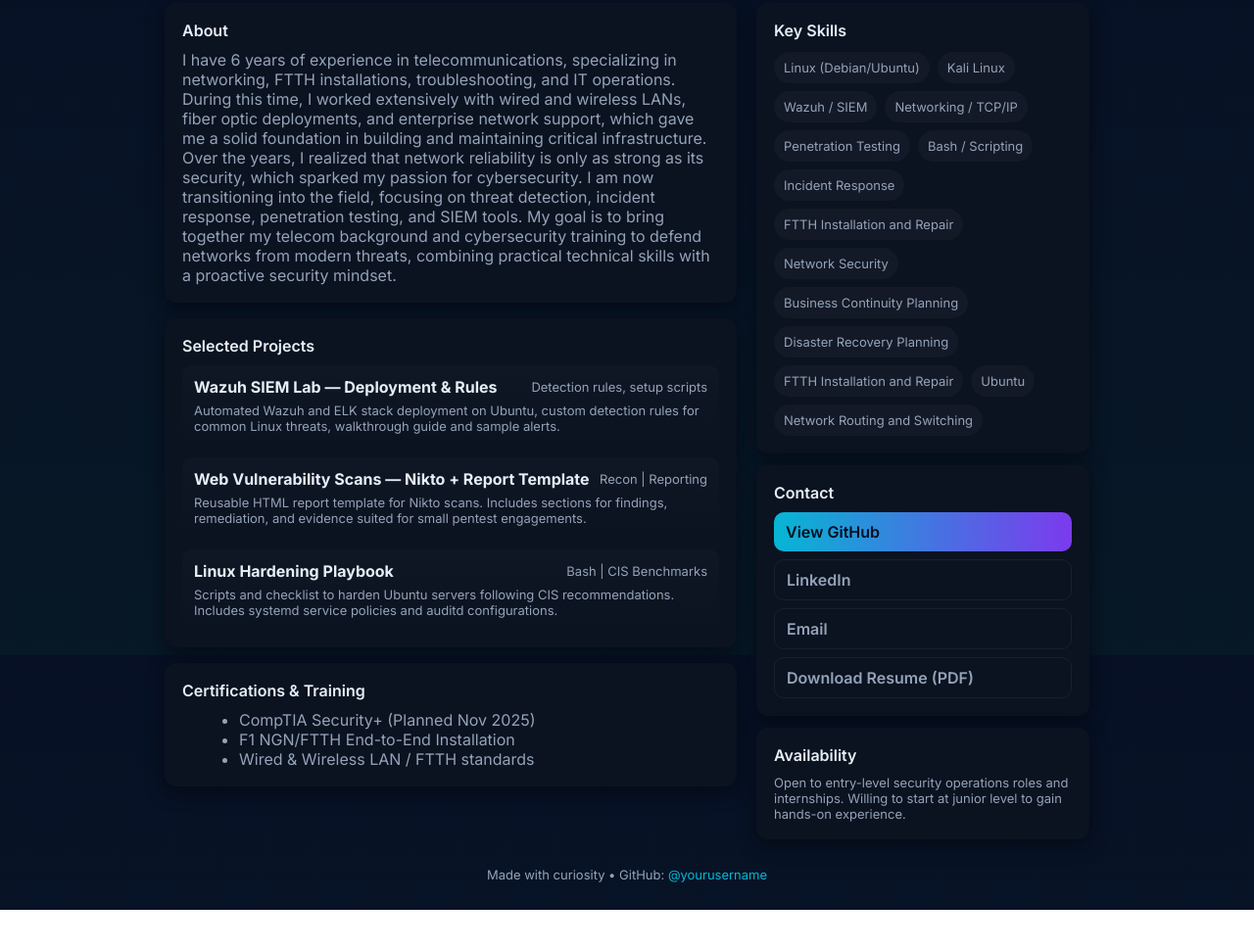
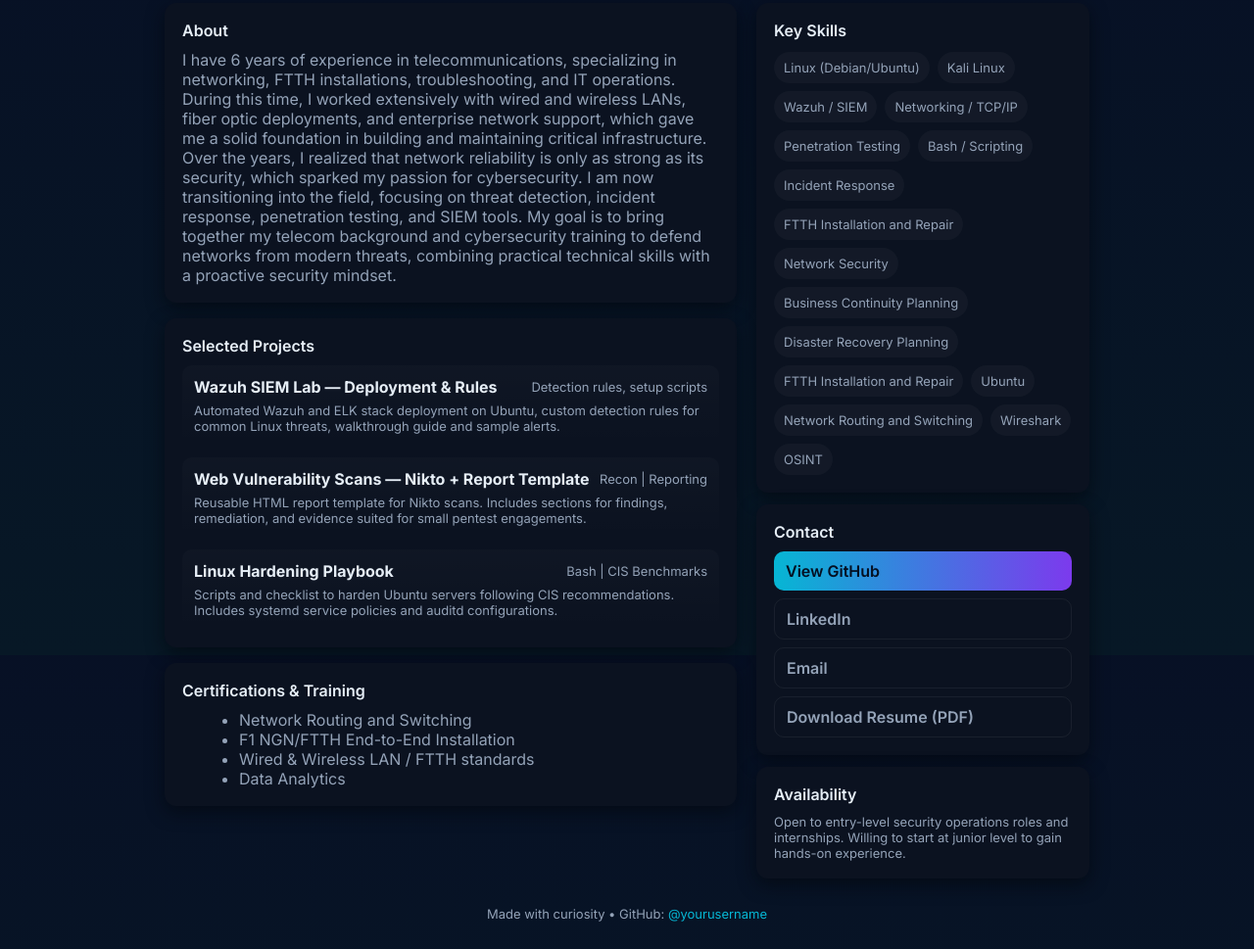
Before and after one commit to macapla41/macapla41.github.io, a plain HTML site: page index.html in a window 1280 px wide. Shown: the part 171-1140 px from the top of the page at 98% size. Before the commit the page ends 1100 px from the top, so only its background shows below. Drawn offline with Linux system fonts and the light colour scheme.

Commit message:
Update index.html

```diff
--- a/index.html
+++ b/index.html
@@ -99,9 +99,11 @@ Over the years, I realized that network reliability is only as strong as its sec
         <div class="card">
           <div class="section-title">Certifications & Training</div>
           <ul style="margin:8px 0 0 18px;color:var(--muted)">
-            <li>CompTIA Security+ (Planned Nov 2025)</li>
+            <li>Network Routing and Switching</li>
             <li>F1 NGN/FTTH End-to-End Installation</li>
             <li>Wired & Wireless LAN / FTTH standards</li>
+            <li>Data Analytics</li>
+
           </ul>
         </div>
 
@@ -125,6 +127,8 @@ Over the years, I realized that network reliability is only as strong as its sec
             <span class="tag">FTTH Installation and Repair</span>
             <span class="tag">Ubuntu</span>
             <span class="tag">Network Routing and Switching</span>
+            <span class="tag">Wireshark</span>
+            <span class="tag">OSINT</span>
           </div>
         </div>
 
```
